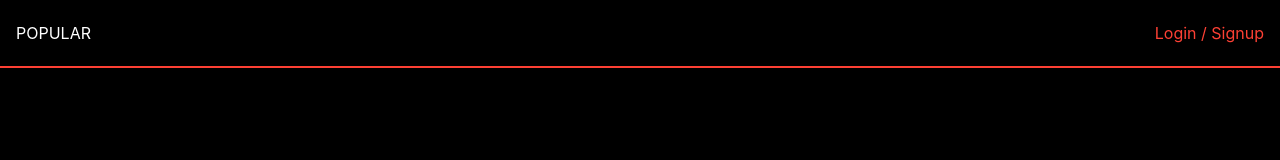
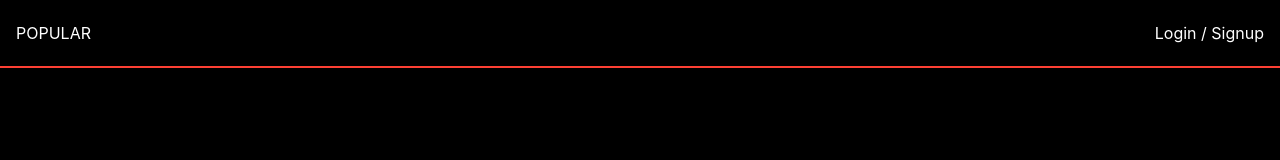
Before and after one commit to code-mon/popular-front, a React app: page /login in a window 1280 px wide. Shown: the top 160 px of the page. Built offline with nearby package versions, Linux system fonts and the light colour scheme; what redux-create-reducer would draw is missing.

Commit message:
Connect sign in and sign out

```diff
--- a/src/app/Shared/actions.js
+++ b/src/app/Shared/actions.js
@@ -25,7 +25,7 @@ const signInError = error => {
     }
 }
 
-const signOut = () => {
+export const signOut = () => {
     return {
         type: SIGN_OUT
     }
@@ -54,11 +54,10 @@ export const initClient = () => {
 }
 
 const updateUser = (isSignedIn, dispatch) => {
-    console.log(isSignedIn)
     if (!isSignedIn) {
         return dispatch(signOut())
     }
-    getCurrentUser().then((user, error) => {
+    getCurrentUser(dispatch).then((user, error) => {
         if (error) dispatch(signInError(error))
         dispatch(signInSuccess(user))
     })
@@ -68,7 +67,7 @@ const updateUser = (isSignedIn, dispatch) => {
 //     setSignInCB(isSignedIn)
 // }
 
-function getCurrentUser() {
+function getCurrentUser(dispatch) {
     return new Promise((resolve, reject) => {
         dispatch(signInStart())
         const user = gapi.auth2.getAuthInstance().currentUser.get()
--- a/src/app/Shared/components/Navbar/Navbar.js
+++ b/src/app/Shared/components/Navbar/Navbar.js
@@ -1,7 +1,7 @@
 import React from 'react'
 import { NavLink } from 'react-router-dom'
 import { handleSignOutClick } from '../../../utils/auth'
-import UserAvatar from '../UserAvatar/UserAvatar'
+import UserLinksContainer from './UserLinksContainer'
 import PropTypes from 'prop-types'
 
 const outerStyle = {
@@ -31,30 +31,7 @@ const activeStyle = {
     color: '#FD4034'
 }
 
-const ActionLinks = ({ isSignedIn, user }) => {
-    return isSignedIn && user ? (
-        [
-            <UserAvatar key="user" user={user} />,
-            <NavLink
-                key="signout"
-                to="/"
-                style={navlinkStyle}
-                onClick={handleSignOutClick}>
-                Sign out
-            </NavLink>
-        ]
-    ) : (
-        <NavLink
-            key="login"
-            to="/login"
-            style={navlinkStyle}
-            activeStyle={activeStyle}>
-            Login / Signup
-        </NavLink>
-    )
-}
-
-const Navbar = ({ isSignedIn, user }) => {
+const Navbar = () => {
     return (
         <div style={outerStyle}>
             <div style={linkHolderStyle}>
@@ -67,15 +44,10 @@ const Navbar = ({ isSignedIn, user }) => {
                 </NavLink>
             </div>
             <div style={linkHolderStyle}>
-                <ActionLinks />
+                <UserLinksContainer />
             </div>
         </div>
     )
 }
 
-Navbar.propTypes = {
-    isSignedIn: PropTypes.bool.isRequired,
-    user: PropTypes.object
-}
-
 export default Navbar
--- /dev/null
+++ b/src/app/Shared/components/Navbar/UserLinks.js
@@ -0,0 +1,49 @@
+import React from 'react'
+import { NavLink } from 'react-router-dom'
+import UserAvatar from '../UserAvatar/UserAvatar'
+
+const navlinkStyle = {
+    margin: 'auto 0',
+    width: '4rem',
+    textAlign: 'center',
+    textDecoration: 'none',
+    color: 'white',
+    width: '100%'
+}
+
+const activeStyle = {
+    color: '#FD4034'
+}
+
+const UserLinks = ({ user, signInClick, signOutClick }) => {
+    if (user) {
+        return [
+            <NavLink
+                key="dashboard"
+                to="/dashboard"
+                style={navlinkStyle}
+                activeStyle={activeStyle}>
+                <UserAvatar key="user" user={user} />,
+            </NavLink>,
+            <NavLink
+                key="signout"
+                to="/"
+                style={navlinkStyle}
+                onClick={signOutClick}>
+                Sign out
+            </NavLink>
+        ]
+    } else {
+        return (
+            <NavLink
+                key="login"
+                to="/"
+                style={navlinkStyle}
+                onClick={signInClick}>
+                Login / Signup
+            </NavLink>
+        )
+    }
+}
+
+export default UserLinks
--- /dev/null
+++ b/src/app/Shared/components/Navbar/UserLinksContainer.js
@@ -0,0 +1,27 @@
+import React from 'react'
+import { connect } from 'react-redux'
+import UserLinks from './UserLinks'
+import { handleSignInClick, handleSignOutClick, signOut } from '../../actions'
+
+const mapStateToProps = state => {
+    return {
+        user: state.auth.user
+    }
+}
+
+const mapDispatchToProps = dispatch => {
+    return {
+        signInClick: () => {
+            handleSignInClick()
+        },
+        signOutClick: () => {
+            handleSignOutClick()
+            dispatch(signOut())
+        }
+    }
+}
+
+const UserLinksContainer = connect(mapStateToProps, mapDispatchToProps)(
+    UserLinks
+)
+export default UserLinksContainer
```
